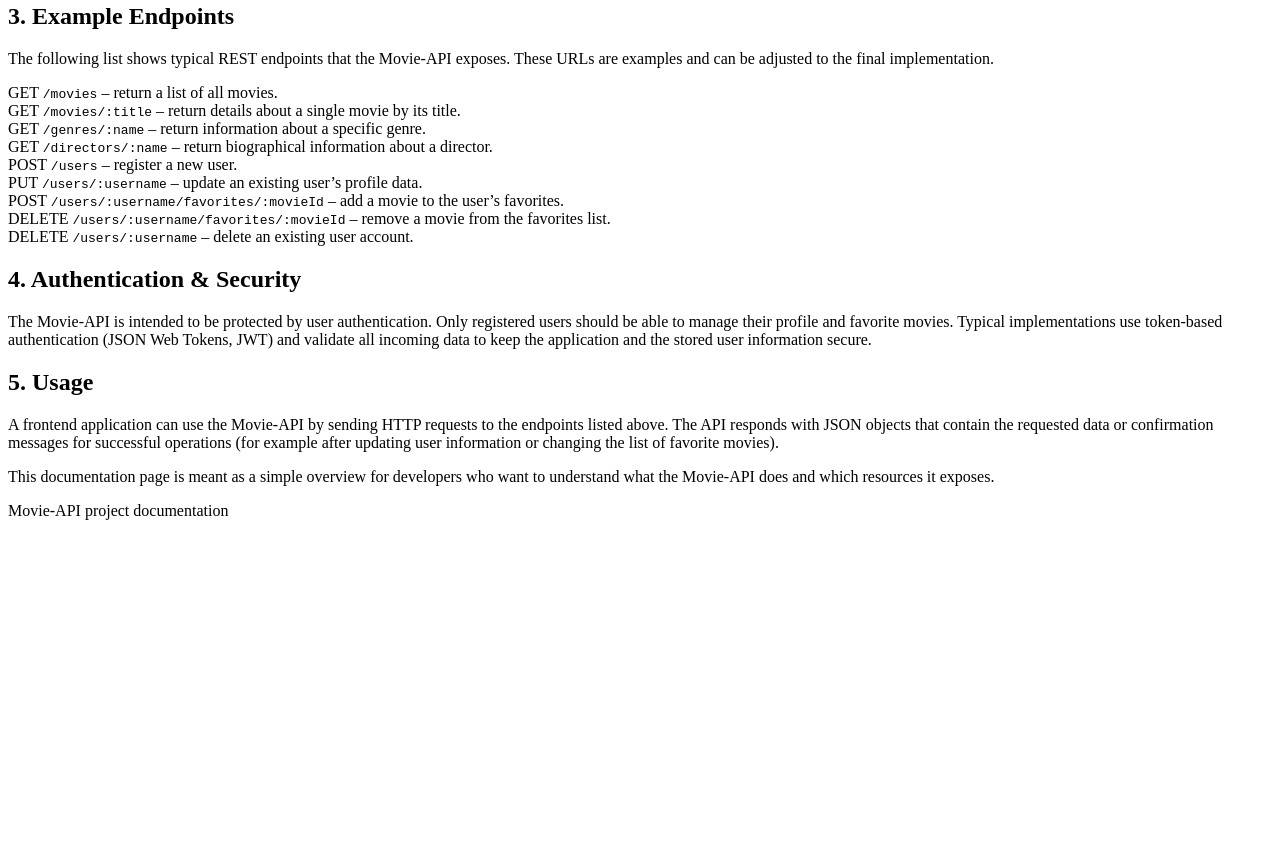
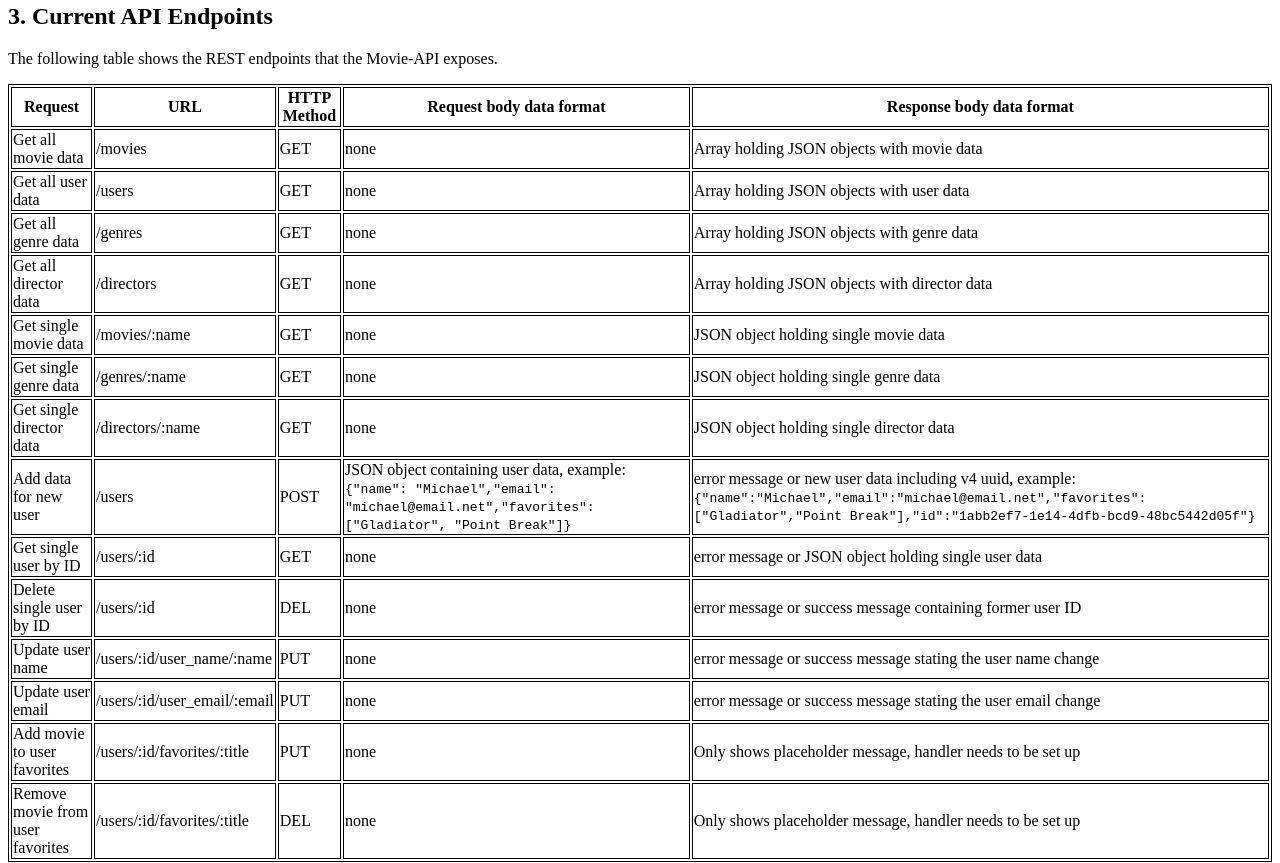
Before and after one commit to markusl23/movie_api, a website: page public/documentation.html in a window 1280 px wide. Shown: the part 927-1790 px from the top of the page. Before the commit the page ends 1463 px from the top, so only its background shows below. Drawn offline with Linux system fonts and the light colour scheme.

Commit message:
updated documentation.html

```diff
--- a/public/documentation.html
+++ b/public/documentation.html
@@ -4,6 +4,11 @@
   <meta charset="utf-8">
   <title>Movie-API – Documentation</title>
   <meta name="viewport" content="width=device-width, initial-scale=1">
+  <style>
+    table, th, td {
+      border: 1px solid;
+    }
+</style>
 </head>
 <body>
   <header>
@@ -71,50 +76,118 @@
     </section>
 
     <section>
-      <h2>3. Example Endpoints</h2>
+      <h2>3. Current API Endpoints</h2>
       <p>
-        The following list shows typical REST endpoints that the Movie-API exposes.
-        These URLs are examples and can be adjusted to the final implementation.
+        The following table shows the REST endpoints that the Movie-API exposes.
       </p>
 
-      <div class="endpoint-list">
-        <div class="endpoint">
-          <span class="method">GET</span>
-          <code>/movies</code> – return a list of all movies.
-        </div>
-        <div class="endpoint">
-          <span class="method">GET</span>
-          <code>/movies/:title</code> – return details about a single movie by its title.
-        </div>
-        <div class="endpoint">
-          <span class="method">GET</span>
-          <code>/genres/:name</code> – return information about a specific genre.
-        </div>
-        <div class="endpoint">
-          <span class="method">GET</span>
-          <code>/directors/:name</code> – return biographical information about a director.
-        </div>
-        <div class="endpoint">
-          <span class="method">POST</span>
-          <code>/users</code> – register a new user.
-        </div>
-        <div class="endpoint">
-          <span class="method">PUT</span>
-          <code>/users/:username</code> – update an existing user’s profile data.
-        </div>
-        <div class="endpoint">
-          <span class="method">POST</span>
-          <code>/users/:username/favorites/:movieId</code> – add a movie to the user’s favorites.
-        </div>
-        <div class="endpoint">
-          <span class="method">DELETE</span>
-          <code>/users/:username/favorites/:movieId</code> – remove a movie from the favorites list.
-        </div>
-        <div class="endpoint">
-          <span class="method">DELETE</span>
-          <code>/users/:username</code> – delete an existing user account.
-        </div>
-      </div>
+      <table>
+        <tr>
+          <th>Request</th>
+          <th>URL</th>
+          <th>HTTP Method</th>
+          <th>Request body data format</th>
+          <th>Response body data format</th>
+        </tr>
+        <tr>
+          <td>Get all movie data</td>
+          <td>/movies</td>
+          <td>GET</td>
+          <td>none</td>
+          <td>Array holding JSON objects with movie data</td>
+        </tr>
+        <tr>
+          <td>Get all user data</td>
+          <td>/users</td>
+          <td>GET</td>
+          <td>none</td>
+          <td>Array holding JSON objects with user data</td>
+        </tr>
+        <tr>
+          <td>Get all genre data</td>
+          <td>/genres</td>
+          <td>GET</td>
+          <td>none</td>
+          <td>Array holding JSON objects with genre data</td>
+        </tr>
+        <tr>
+          <td>Get all director data</td>
+          <td>/directors</td>
+          <td>GET</td>
+          <td>none</td>
+          <td>Array holding JSON objects with director data</td>
+        </tr>
+        <tr>
+          <td>Get single movie data</td>
+          <td>/movies/:name</td>
+          <td>GET</td>
+          <td>none</td>
+          <td>JSON object holding single movie data</td>
+        </tr>
+        <tr>
+          <td>Get single genre data</td>
+          <td>/genres/:name</td>
+          <td>GET</td>
+          <td>none</td>
+          <td>JSON object holding single genre data</td>
+        </tr>
+        <tr>
+          <td>Get single director data</td>
+          <td>/directors/:name</td>
+          <td>GET</td>
+          <td>none</td>
+          <td>JSON object holding single director data</td>
+        </tr>
+        <tr>
+          <td>Add data for new user</td>
+          <td>/users</td>
+          <td>POST</td>
+          <td>JSON object containing user data, example: <code>{"name": "Michael","email": "michael@email.net","favorites": ["Gladiator", "Point Break"]}</code></td>
+          <td>error message or new user data including v4 uuid, example: <code>{"name":"Michael","email":"michael@email.net","favorites": ["Gladiator","Point Break"],"id":"1abb2ef7-1e14-4dfb-bcd9-48bc5442d05f"}</code></td>
+        </tr>
+        <tr>
+          <td>Get single user by ID</td>
+          <td>/users/:id</td>
+          <td>GET</td>
+          <td>none</td>
+          <td>error message or JSON object holding single user data</td>
+        </tr>
+        <tr>
+          <td>Delete single user by ID</td>
+          <td>/users/:id</td>
+          <td>DEL</td>
+          <td>none</td>
+          <td>error message or success message containing former user ID</td>
+        </tr>
+        <tr>
+          <td>Update user name</td>
+          <td>/users/:id/user_name/:name</td>
+          <td>PUT</td>
+          <td>none</td>
+          <td>error message or success message stating the user name change</td>
+        </tr>
+        <tr>
+          <td>Update user email</td>
+          <td>/users/:id/user_email/:email</td>
+          <td>PUT</td>
+          <td>none</td>
+          <td>error message or success message stating the user email change</td>
+        </tr>
+        <tr>
+          <td>Add movie to user favorites</td>
+          <td>/users/:id/favorites/:title</td>
+          <td>PUT</td>
+          <td>none</td>
+          <td>Only shows placeholder message, handler needs to be set up</td>
+        </tr>
+        <tr>
+          <td>Remove movie from user favorites</td>
+          <td>/users/:id/favorites/:title</td>
+          <td>DEL</td>
+          <td>none</td>
+          <td>Only shows placeholder message, handler needs to be set up</td>
+        </tr>
+      </table>
     </section>
 
     <section>
```
